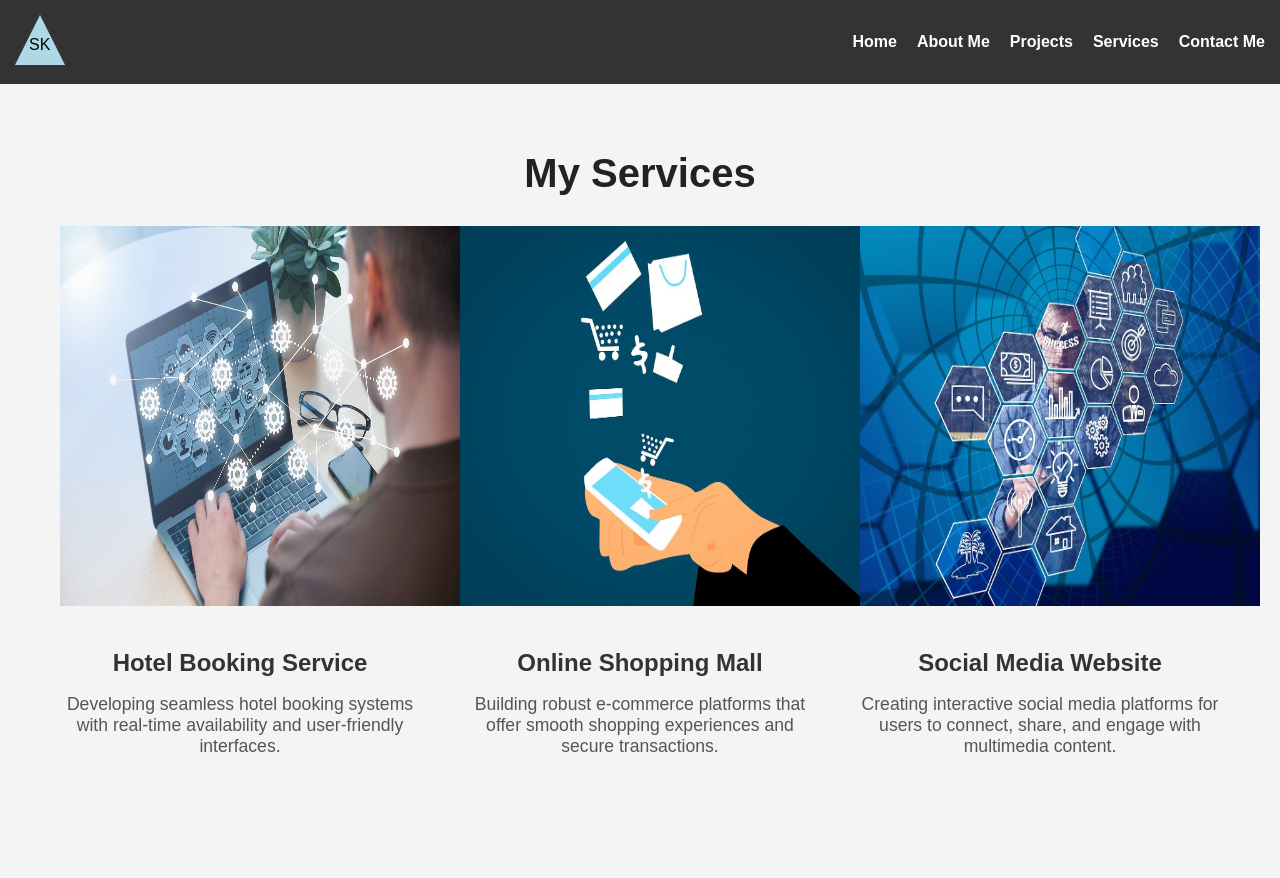
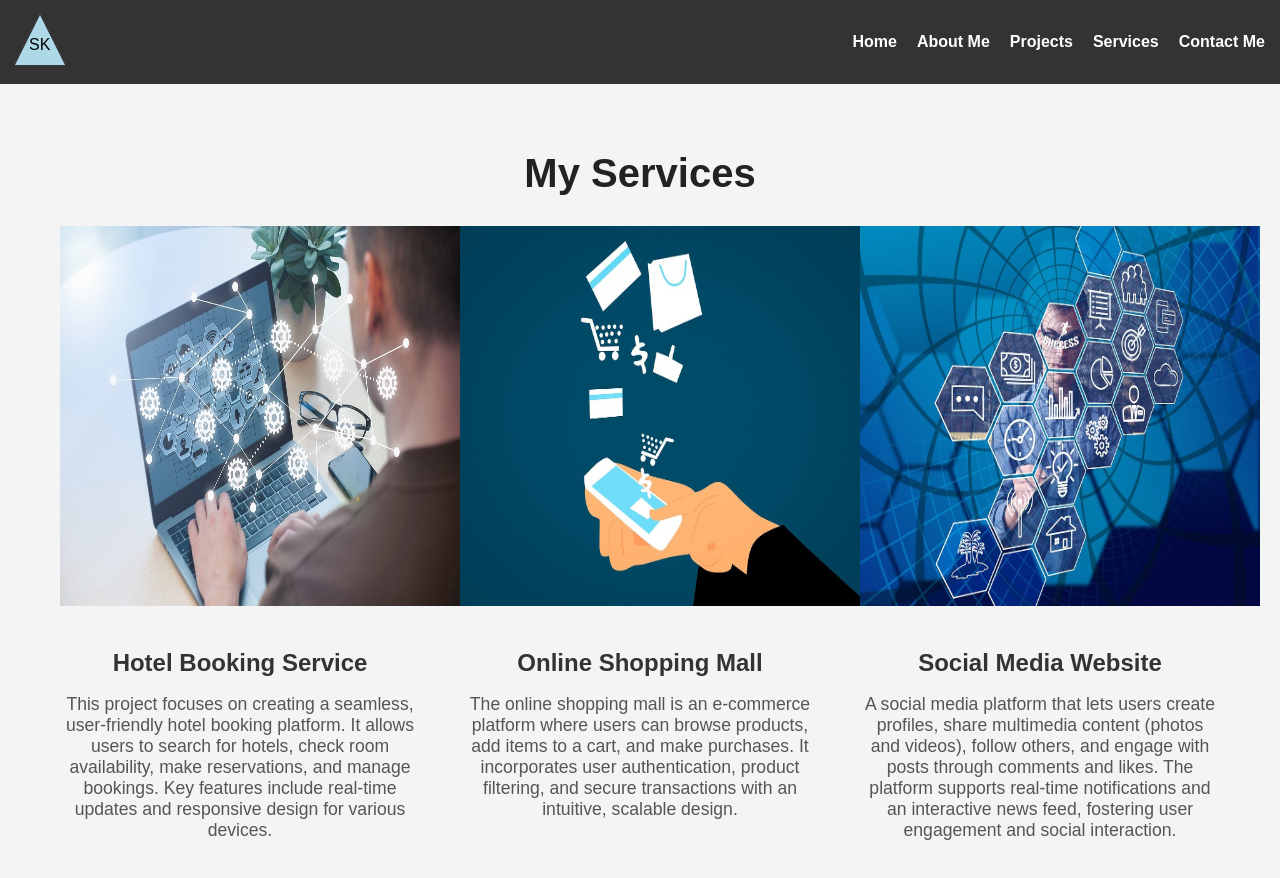
Before and after one commit to SeungwonKang-Joe/COMP229_301055219_LabAssignment1, a React (Create React App) app: page /services in a window 1280 px wide. Shown: the top 878 px of the page. Before the commit the page ends 845 px from the top, so only its background shows below. Built offline with nearby package versions, Linux system fonts and the light colour scheme.

Commit message:
fifthUpdateForAddingMoreInfoAboutService

```diff
--- a/package.json
+++ b/package.json
@@ -3,6 +3,7 @@
   "version": "0.1.0",
   "private": true,
   "dependencies": {
+    "@babel/plugin-proposal-private-property-in-object": "^7.18.6",
     "@testing-library/jest-dom": "^5.17.0",
     "@testing-library/react": "^13.4.0",
     "@testing-library/user-event": "^13.5.0",
--- a/src/pages/Services.js
+++ b/src/pages/Services.js
@@ -8,17 +8,17 @@ const Services = () => {
         <div className="service-item">
           <img src="hotelBooking.jpg" alt="Hotel Booking Service" />
           <h3>Hotel Booking Service</h3>
-          <p>Developing seamless hotel booking systems with real-time availability and user-friendly interfaces.</p>
+          <p>This project focuses on creating a seamless, user-friendly hotel booking platform. It allows users to search for hotels, check room availability, make reservations, and manage bookings. Key features include real-time updates and responsive design for various devices.</p>
         </div>
         <div className="service-item">
           <img src="onlineShopping.jpg" alt="Online Shopping Mall" />
           <h3>Online Shopping Mall</h3>
-          <p>Building robust e-commerce platforms that offer smooth shopping experiences and secure transactions.</p>
+          <p>The online shopping mall is an e-commerce platform where users can browse products, add items to a cart, and make purchases. It incorporates user authentication, product filtering, and secure transactions with an intuitive, scalable design.</p>
         </div>
         <div className="service-item">
           <img src="socialMedia.jpg" alt="Social Media Website" />
           <h3>Social Media Website</h3>
-          <p>Creating interactive social media platforms for users to connect, share, and engage with multimedia content.</p>
+          <p>A social media platform that lets users create profiles, share multimedia content (photos and videos), follow others, and engage with posts through comments and likes. The platform supports real-time notifications and an interactive news feed, fostering user engagement and social interaction.</p>
         </div>
       </div>
     </div>
```
Also changed, not shown: 1 other file (tests, documents, lock files or other folders).
